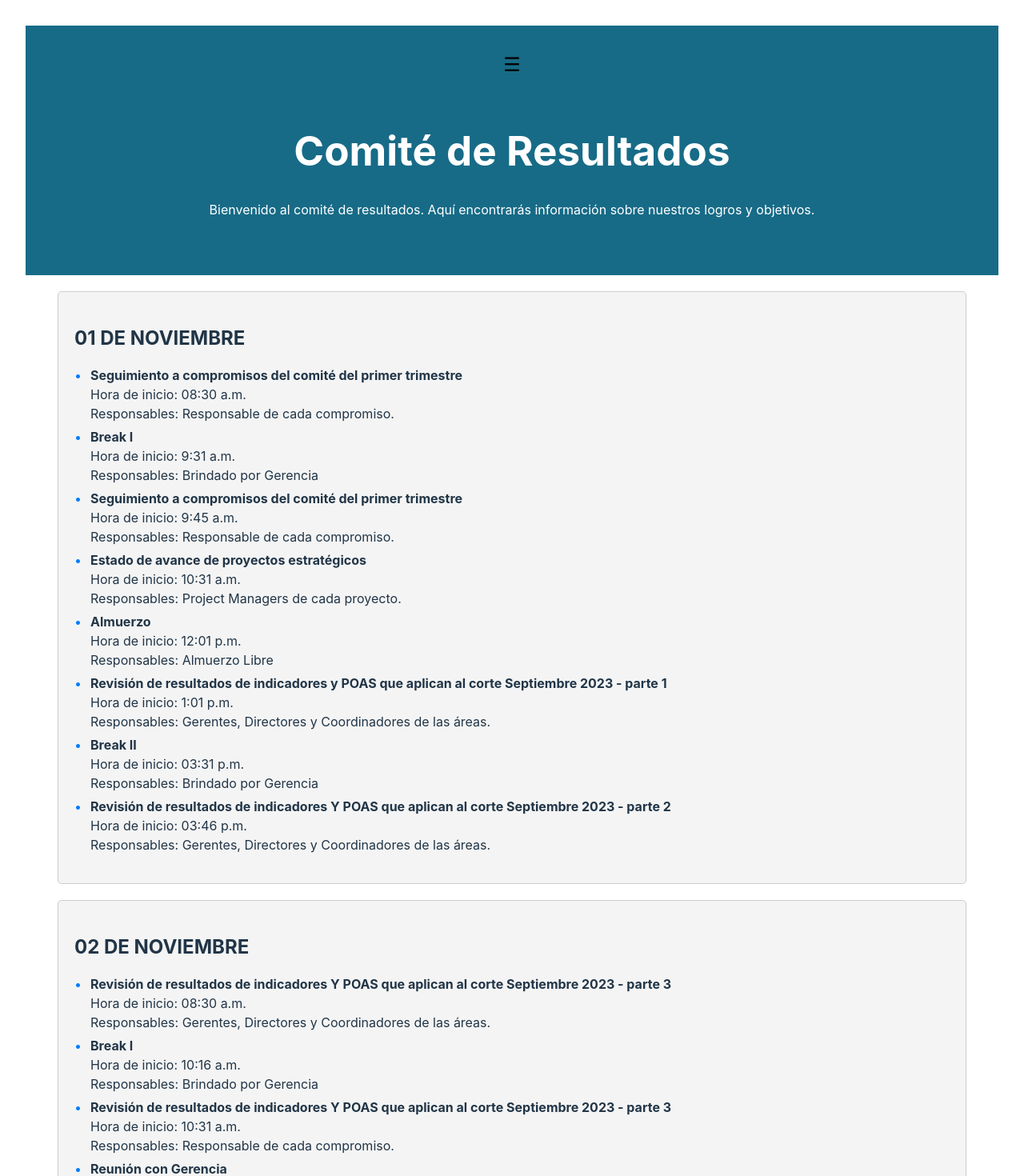
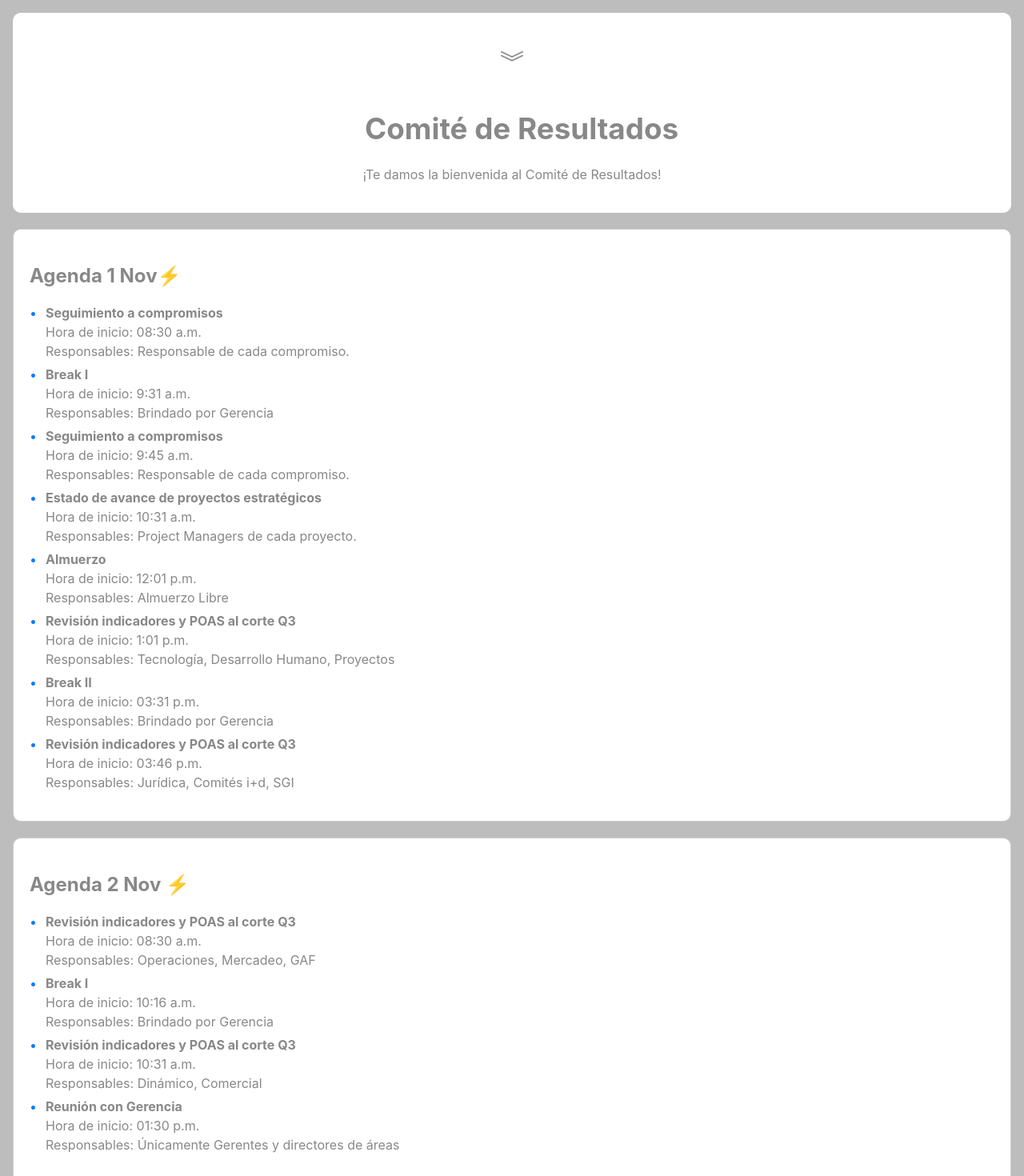
Before and after one commit to milaca1991/comite, a React (Vite) app: page / in a window 1280 px wide. Shown: the top 1470 px of the page at 80% size. Built offline with nearby package versions, Linux system fonts and the light colour scheme.

Commit message:
se cambia diseño

```diff
--- a/src/App.css
+++ b/src/App.css
@@ -1,8 +1,9 @@
 #root {
   max-width: 1280px;
   margin: 0 auto;
-  padding: 2rem;
+  padding: 1rem;
   text-align: center;
+  background-color: rgb(189, 189, 189);
 }
 
 .logo {
--- a/src/App.jsx
+++ b/src/App.jsx
@@ -7,6 +7,7 @@ import OrdenDelDia from './components/orden'
 import HamburgerMenu from './components/menu'
 import Footer from './components/footer'
 import Bienvenida from './components/inicio'
+import Apoyo from './components/apoyo'
 
 function App() {
   const [count, setCount] = useState(0)
@@ -24,7 +25,10 @@ function App() {
      <main>
         <OrdenDelDia></OrdenDelDia>
         <Glosario></Glosario>
+
         </main>
+
+
        <Footer></Footer>
 
 
--- a/src/components/apoyo.jsx
+++ b/src/components/apoyo.jsx
@@ -0,0 +1,10 @@
+import React from 'react'
+
+ const Apoyo = () => {
+  return (
+    <div><p> Nuestro objetivo : rendir cuentas a la gerencia general sobre los logros obtenidos en cada área de nuestra organización.</p></div>
+  )
+}
+
+
+export default Apoyo;
--- a/src/components/glosario.jsx
+++ b/src/components/glosario.jsx
@@ -15,7 +15,7 @@ const Glosario = () => {
     { termino: 'IES', definicion: ' Canal dedicado a atender y generar ventas en el segmento de educación superior (Instituciones de educación superior).' },
     { termino: 'K12', definicion: 'Canal dedicado a atender y generar ventas en el segmento de educación que comprende primera infancia, básica y media.' },
     { termino: 'Lead', definicion: 'Usuario o institución de la base de datos de prospectos que ha demostrado interés en un producto o servicio, durante o después del evento.' },
-    { termino: 'Marcas propias:', definicion: 'Son marcas con las que tenemos un acuerdo(contrato) sea exclusivo o no.' },
+    { termino: 'Marcas propias', definicion: 'Son marcas con las que tenemos un acuerdo(contrato) sea exclusivo o no.' },
     { termino: 'Marcas foco', definicion: ' Son marcas que por sus condiciones se han seleccionado para enfocarnos en las ventas.' },
     { termino: 'Mega', definicion: 'Es una meta empresarial grande y ambiciosa focalizada en una ventaja competitiva única.' },
     { termino: 'Misión', definicion: 'Formulación de los propósitos de una organización. Expresan su razón de ser.' },
@@ -41,7 +41,7 @@ const Glosario = () => {
 
   return (
     <div className="glosario">
-      <h2>Glosario</h2>
+      <h2>Glosario ✌</h2>
       <ul>
         {terminos.map((item, index) => (
           <li key={index}>
--- a/src/components/inicio.jsx
+++ b/src/components/inicio.jsx
@@ -9,7 +9,7 @@ function Bienvenida() {
         <h1>Comité de Resultados</h1>
 
 
-        <p>Bienvenido al comité de resultados. Aquí encontrarás información sobre nuestros logros y objetivos.</p>
+        <p>¡Te damos la bienvenida al Comité de Resultados! </p>
 
         </div>
         </>
--- a/src/components/menu.jsx
+++ b/src/components/menu.jsx
@@ -11,7 +11,7 @@ function HamburgerMenu() {
     return (
         <div className="mobile-menu">
         <button className="menu-toggle" onClick={toggleMenu}>
-            ☰
+        ︾
         </button>
         {isOpen && (
             <ul className="menu-items">
--- a/src/components/orden.jsx
+++ b/src/components/orden.jsx
@@ -3,10 +3,10 @@ import React from 'react';
 const OrdenDelDia = () => {
   const agendaDelDia = [
     {
-      fecha: '01 DE NOVIEMBRE',
+      fecha: 'Agenda 1 Nov⚡',
       puntos: [
         {
-          titulo: 'Seguimiento a compromisos del comité del primer trimestre',
+          titulo: 'Seguimiento a compromisos',
           horaInicio: '08:30 a.m.',
           horaFinal: '9:30 a.m.',
           responsable: 'Responsable de cada compromiso.'
@@ -18,7 +18,7 @@ const OrdenDelDia = () => {
           responsable: 'Brindado por Gerencia'
         },
         {
-          titulo: 'Seguimiento a compromisos del comité del primer trimestre',
+          titulo: 'Seguimiento a compromisos',
           horaInicio: '9:45 a.m.',
           horaFinal: '10:30 a.m.',
           responsable: 'Responsable de cada compromiso.'
@@ -36,10 +36,10 @@ const OrdenDelDia = () => {
           responsable: 'Almuerzo Libre'
         },
         {
-          titulo: 'Revisión de resultados de indicadores y POAS que aplican al corte Septiembre 2023 - parte 1',
+          titulo: 'Revisión indicadores y POAS al corte Q3',
           horaInicio: '1:01 p.m.',
           horaFinal: '3:30 p.m.',
-          responsable: 'Gerentes, Directores y Coordinadores de las áreas.'
+          responsable: 'Tecnología, Desarrollo Humano, Proyectos'
         },
         {
           titulo: 'Break II',
@@ -48,21 +48,21 @@ const OrdenDelDia = () => {
           responsable: 'Brindado por Gerencia'
         },
         {
-          titulo: 'Revisión de resultados de indicadores Y POAS que aplican al corte Septiembre 2023 - parte 2',
+          titulo: 'Revisión indicadores y POAS al corte Q3',
           horaInicio: '03:46 p.m.',
           horaFinal: '05:30 p.m.',
-          responsable: 'Gerentes, Directores y Coordinadores de las áreas.'
+          responsable: 'Jurídica, Comités i+d, SGI'
         }
       ]
     },
     {
-      fecha: '02 DE NOVIEMBRE',
+      fecha: 'Agenda 2 Nov ⚡',
       puntos: [
         {
-          titulo: 'Revisión de resultados de indicadores Y POAS que aplican al corte Septiembre 2023 - parte 3',
+          titulo: 'Revisión indicadores y POAS al corte Q3',
           horaInicio: '08:30 a.m.',
           horaFinal: '10:15 a.m.',
-          responsable: 'Gerentes, Directores y Coordinadores de las áreas.'
+          responsable: 'Operaciones, Mercadeo, GAF'
         },
         {
           titulo: 'Break I',
@@ -71,10 +71,10 @@ const OrdenDelDia = () => {
           responsable: 'Brindado por Gerencia'
         },
         {
-          titulo: 'Revisión de resultados de indicadores Y POAS que aplican al corte Septiembre 2023 - parte 3',
+          titulo: 'Revisión indicadores y POAS al corte Q3',
           horaInicio: '10:31 a.m.',
           horaFinal: '12:30 p.m.',
-          responsable: 'Responsable de cada compromiso.'
+          responsable: 'Dinámico, Comercial'
         },
         {
           titulo: 'Reunión con Gerencia',
--- a/src/index.css
+++ b/src/index.css
@@ -5,7 +5,7 @@
 
   color-scheme: light dark;
   color: rgba(255, 255, 255, 0.87);
-  background-color: #242424;
+  background-color: hsl(0, 0%, 14%);
 
   font-synthesis: none;
   text-rendering: optimizeLegibility;
@@ -34,6 +34,7 @@ body {
 h1 {
   font-size: 3.2em;
   line-height: 1.1;
+
 }
 
 button {
@@ -57,7 +58,7 @@ button:focus-visible {
 
 @media (prefers-color-scheme: light) {
   :root {
-    color: #213547;
+    color: #888;
     background-color: #ffffff;
   }
   a:hover {
@@ -71,35 +72,40 @@ button:focus-visible {
 
 .landing-page {
   text-align: center;
-  margin: 50px;
+
 }
 
 header {
-  background-color: #176B87;
-  color: white;
+  background-color: #fff;
+  color: #888;
   padding: 20px;
+  border-radius: 10px;
+
 }
 
-main {
-  margin: 20px;
-}
+
 
 footer {
-  background-color: #176B87;
-  color: white;
+  background-color: #fff;
+  color: 888;
   padding: 10px;
+  margin-top: 20px;
+  border-radius: 10px;
+
 }
 
 /*estilos glosario*/
 .glosario {
   margin-top: 20px;
   display: block;
-  padding: 40px;
+  padding: 20px;
+  background-color: #fff;
+  border-radius: 10px;
 }
 
 .glosario h2 {
   font-size: 24px;
-  color: #007BFF;
+  color: #888;
 }
 
 .glosario ul {
@@ -121,9 +127,10 @@ footer {
 /*estilos para el menu*/
 .mobile-menu .menu-toggle {
   background: none;
-  border: none;
-  font-size: 24px;
+  border:#ccc;
+  font-size: 30px;
   cursor: pointer;
+  color: #888;
 }
 
 
@@ -132,20 +139,21 @@ footer {
   list-style: none;
   padding: 0;
   margin: 0;
-  background: #333;
+  background: #aeabab;
   position: absolute;
   top: 200px;
   right: 100px;
   width: 200px;
-  border: 1px solid #555;
+  border: 1px solid #F1B4BB;
   border-radius: 5px;
 }
+
 /* Estilos para el botón del menú */
 
 .mobile-menu .menu-items li {
   padding: 10px;
   text-align: center;
-  border-bottom: 1px solid #555;
+  border-bottom: 1px solid #F1B4BB;
 }
 
 .mobile-menu .menu-items li:last-child {
@@ -165,36 +173,35 @@ footer {
 /* Estilos para el botón de menú */
 
 
-/* Establece un punto de quiebre para mostrar el menú en dispositivos móviles */
-@media screen and (max-width: 768px) {
-  .hamburger-menu {
-    display: block; /* Muestra el menú en dispositivos móviles */
-  }
+.apoyo{
+  margin-top: 20px;
+    display: block;
+    padding: 20px;
+    background-color: #fff;
+    border-radius: 10px;
+}
 
+
+
+
+
+
+@media screen and (min-width: 320px) {
 
 h1{
 
-  font-size: 2.8rem;
-}
-p{
-  font-size: 1rem;
-  display: block ;
-  padding: 30px;
-}
+  font-size: 2.3rem;
+  margin-left: 2%;
 
 }
-
-
-@media screen and (min-width: 320px) {
 
   .mobile-menu .menu-items {
     list-style: none;
     padding: 0;
     margin: 0;
-    background: #333;
     position: absolute;
     top: 100px;
-    left: 145px;
+    left: 61px;
     width: 200px;
     border: 1px solid #555;
     border-radius: 5px;
@@ -207,10 +214,10 @@ p{
 
 /* Estilos para la sección "Orden del Día" */
 .orden-del-dia {
-  background-color: #f4f4f4;
+  background-color: #fff;
   padding: 20px;
   border: 1px solid #ccc;
-  border-radius: 5px;
+  border-radius: 10px;
   margin-top: 20px;
   display: block;
   text-align: left;
@@ -238,3 +245,17 @@ p{
   left: 0;
   color: #007BFF; /* Color de la viñeta */
 }
+
+
+@media screen and (max-width: 321px) and (min-width: 375px) {
+
+
+  .mobile-menu .menu-items {
+
+    top: 100px;
+    left: 1px;
+    width: 200px;
+  }
+
+
+}
```
